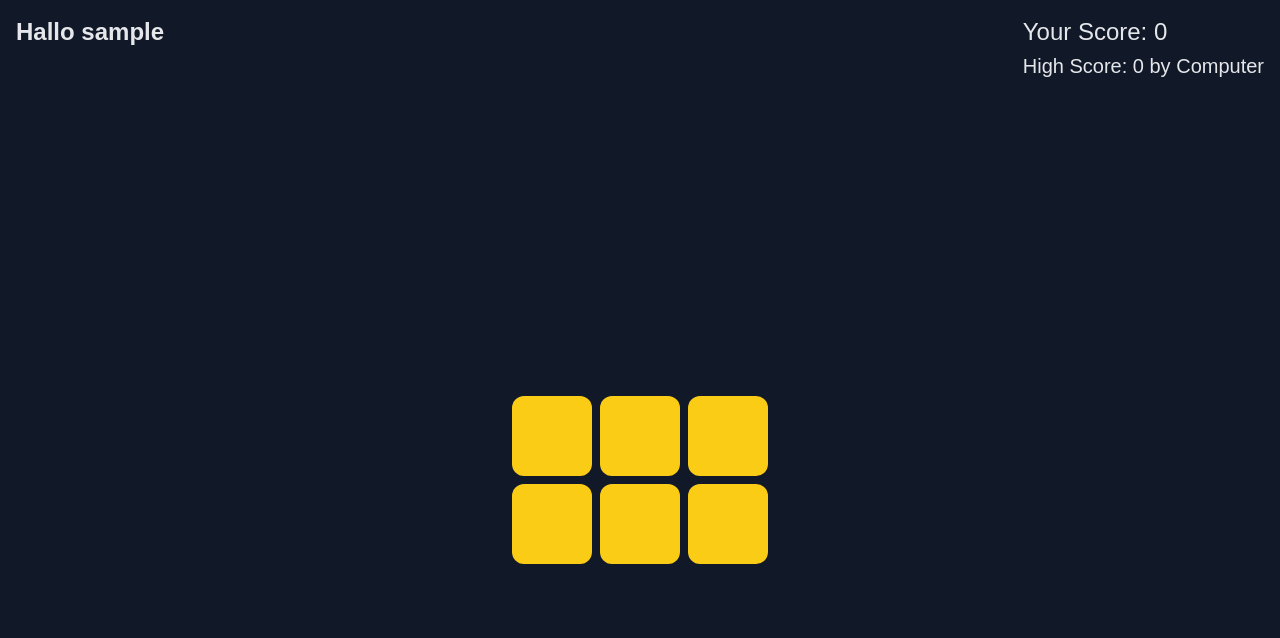
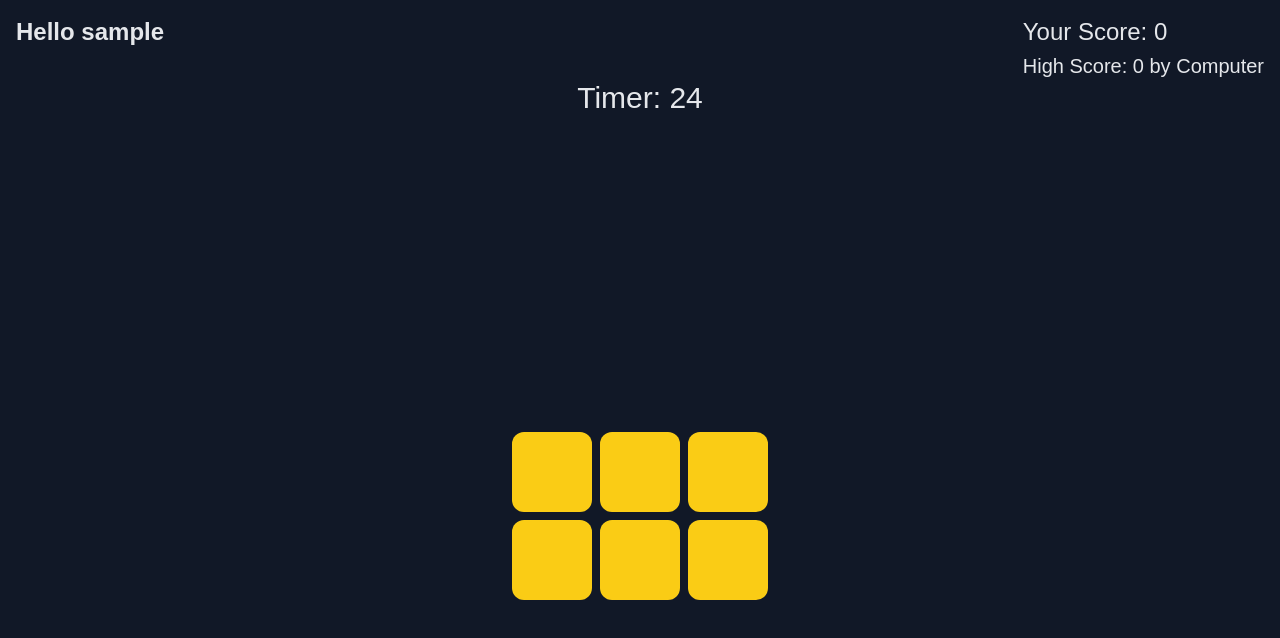
Before and after one commit to 1amSumit/Memory-Card-Game, a React (Vite) app: page / in a window 1280 px wide. Shown: the top 638 px of the page. Built offline with nearby package versions, Linux system fonts and the light colour scheme; sample sign-in values are in the browser's storage; a web font is replaced by a local one.

Commit message:
board add

```diff
--- a/src/components/Board.jsx
+++ b/src/components/Board.jsx
@@ -57,8 +57,6 @@ export default function Board() {
     );
   };
 
-  console.log(flippedCard);
-
   return (
     <div className="h-screen flex items-center justify-center p-8">
       <div className="grid grid-cols-3 w-full max-w-md items-center justify-center gap-2">
--- a/src/pages/Home.jsx
+++ b/src/pages/Home.jsx
@@ -2,12 +2,24 @@ import { useRecoilState, useRecoilValue } from "recoil";
 import { highScoreUsername, usernameState } from "../store/username";
 import { highScoreState, userScoreState } from "../store/score";
 import Board from "../components/Board";
+import { useEffect, useState } from "react";
 
 export default function Home() {
   const username = useRecoilValue(usernameState);
   const highScoreUser = useRecoilValue(highScoreUsername);
   const [userScore, setUserScore] = useRecoilState(userScoreState);
   const [highScore, setHighScore] = useRecoilState(highScoreState);
+  const [seconds, setSeconds] = useState(30);
+
+  useEffect(() => {
+    const timeout = setTimeout(() => {
+      setSeconds((prev) => prev - 1);
+    }, 1000);
+
+    if (seconds <= 0) {
+      return clearTimeout(timeout);
+    }
+  }, [seconds]);
 
   const cardIds = [1, 2, 3, 3, 2, 1, 1, 3, 2];
 
@@ -15,7 +27,7 @@ export default function Home() {
     <div className="h-screen overflow-hidden p-4 bg-gray-900">
       <div className="flex flex-row justify-between">
         <h2 className="text-gray-200 font-bold font-sour text-2xl">
-          Hallo {username}
+          Hello {username}
         </h2>
 
         <div className="flex flex-col gap-1 ">
@@ -28,8 +40,14 @@ export default function Home() {
         </div>
       </div>
 
-      <div className=" flex items-center justify-center">
-        <Board />
+      <div className=" flex flex-col items-center justify-center">
+        <p className="text-gray-200 text-3xl font-sour">Timer: {seconds}</p>
+
+        {seconds === 0 ? (
+          <p className="text-xl text-gray-200">Restart</p>
+        ) : (
+          <Board />
+        )}
       </div>
     </div>
   );
```
